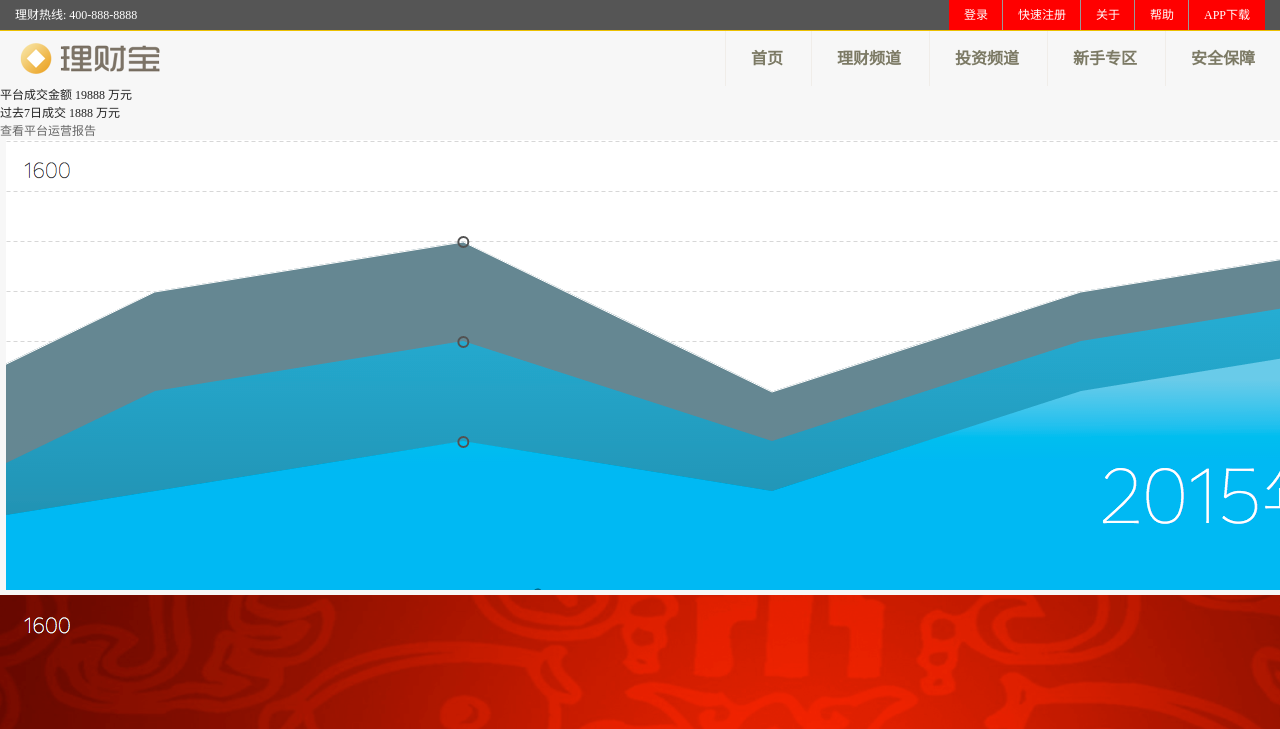
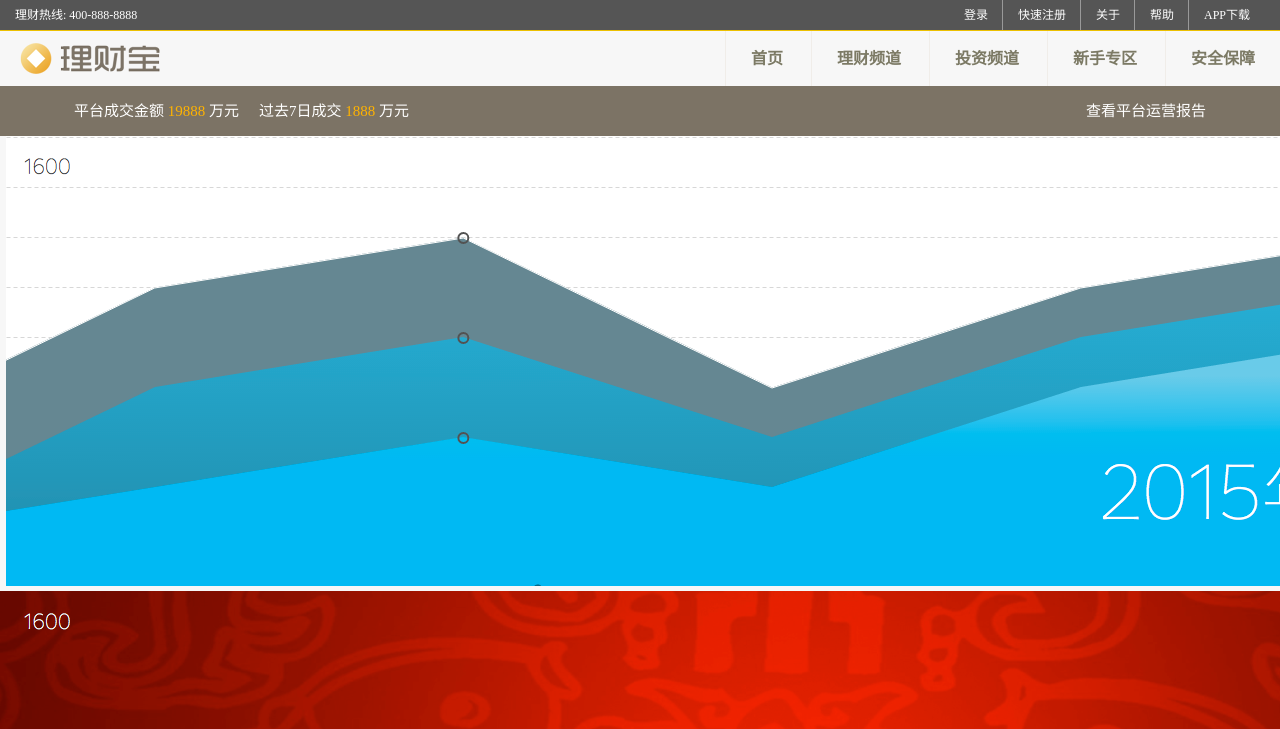
Before and after one commit to sgy123456/ManagerMoneyDemo, a plain HTML site: page index.html in a window 1280 px wide. Shown: the top 729 px of the page. Drawn offline with Linux system fonts and the light colour scheme.

Commit message:
增加transcation部分css

```diff
--- a/css/main.css
+++ b/css/main.css
@@ -125,7 +125,6 @@ header .top ul{
 }
 header .top ul li{
     display: inline-block;
-    background-color: #ff0000;
 }
 header .top ul li + li{
     border-left: 1px solid #999;
@@ -173,7 +172,39 @@ container
 {
     width: 100%;
 }
+/* 交易信息 */
 
+.transaction {
+    width: 100%;
+    background-color: #7c7365;
+}
+.trans-content {
+    width: 90%;
+    margin: 0 auto;
+    font-size: 1.5rem;
+}
+.trans-data {
+    float: left;
+    padding: 1rem;
+}
+.trans-data span{
+    display: inline-block;
+    line-height: 3rem;
+    color: #fff;
+}
+.trans-data .trans-money{
+    color: #ffb300;
+}
+.trans-report {
+    text-align: right;
+}
+
+.trans-report a {
+    display: inline-block;
+    padding: 1rem;
+    line-height: 3rem;
+    color: #fff;
+}
 /* 底部 */
 
 footer {
--- a/index.html
+++ b/index.html
@@ -39,20 +39,19 @@
 <div class="container">
     <section class="transaction">
         <div class="trans-content">
-            <div>
+            <div class="trans-data">
                 <span >平台成交金额</span>
                 <span class="trans-money">19888</span>
-                <span class="">万元</span>
+                <span >万元</span>
             </div>
-            <div>
+            <div class="trans-data">
                 <span >过去7日成交</span>
                 <span class="trans-money">1888</span>
-                <span class="">万元</span>
+                <span>万元</span>
             </div>
-            <div>
+            <div class="trans-report">
                 <a href="#">查看平台运营报告</a>
             </div>
-            <span></span>
         </div>
     </section>
 
```
